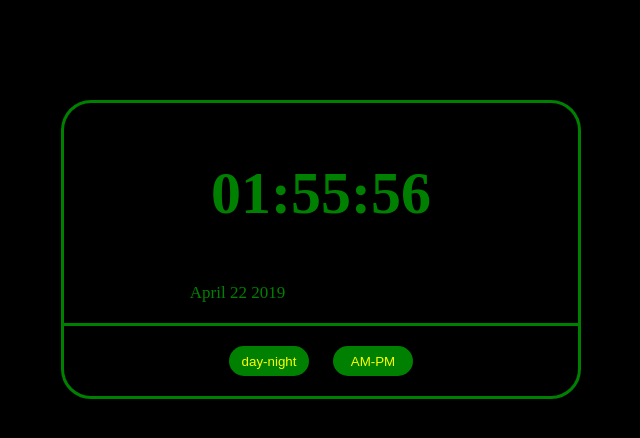
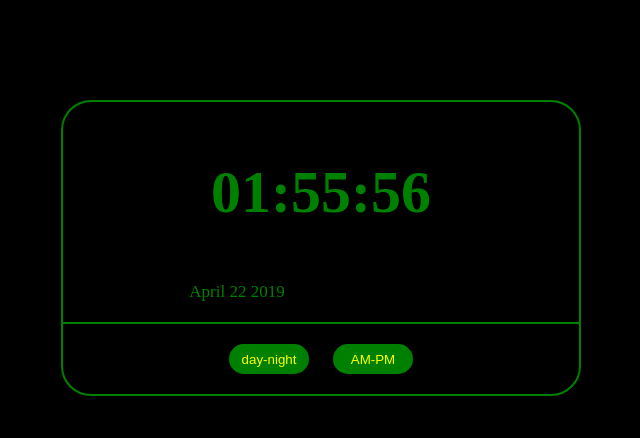
Before and after one commit to imhojang/projects, a plain HTML site: page digital clock/clock.html in a window 1280 px wide. Shown: the whole page, without its empty margins (319-959 px from the left). Drawn offline with Linux system fonts and the light colour scheme.

Commit message:
Add files via upload

```diff
--- a/digital clock/script2.js
+++ b/digital clock/script2.js
@@ -21,7 +21,7 @@ function currTime() {
     }
   }
   else if (ampmMode == false) {
-    document.getElementById("AMPM").innerHTML = "&nbsp;&nbsp;&nbsp;&nbsp;&nbsp;&nbsp;";
+    document.getElementById("AMPM").innerHTML = "&nbsp;";
     hh = today.getHours();
   }
 
@@ -65,7 +65,7 @@ function ampmbtn () {
 
 function dayOrNight () {
   if (day == true) {
-    document.body.style.backgroundColor = "white";
+    document.body.style.backgroundColor = "#b4e3a0";
     day = false;
   }
   else if (day == false) {
--- a/digital clock/style.css
+++ b/digital clock/style.css
@@ -1,4 +1,6 @@
-
+#myclock, .buttons, #mydate{
+  border: 2px green solid;
+}
 #myclock {
   margin-top: 100px;
   margin-bottom: 0px;
@@ -9,7 +11,6 @@
   align-items: center;
   justify-content: center;
   color: green;
-  border: 3px green solid;
   border-bottom: none;
   border-radius: 30px 30px 0 0;
 }
@@ -26,7 +27,6 @@
 #mydate {
   color: green;
   font-size: 17px;
-  border: 3px green solid;
   border-top: none;
   border-bottom: none;
   text-align: center;
@@ -40,7 +40,6 @@
 
 .buttons {
   text-align: center;
-  border: 3px green solid;
   border-radius: 0 0 30px 30px;
   padding: 20px;
 }
```
